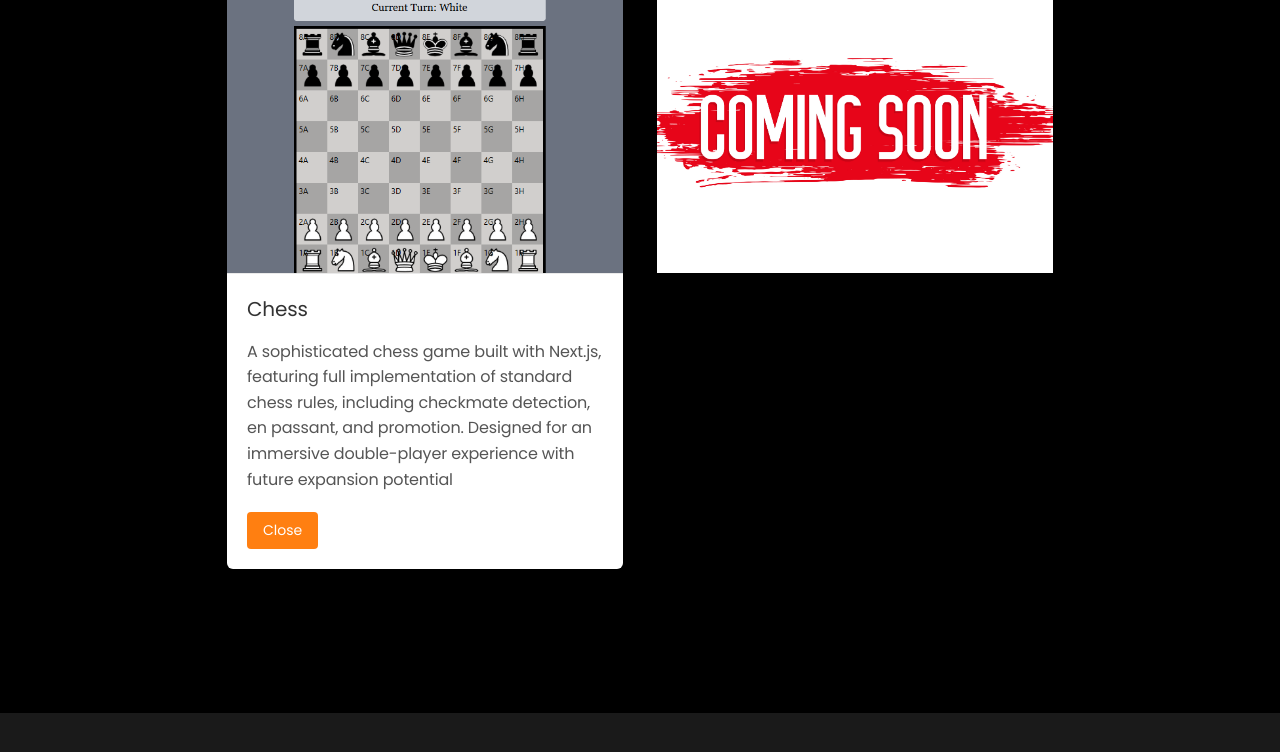
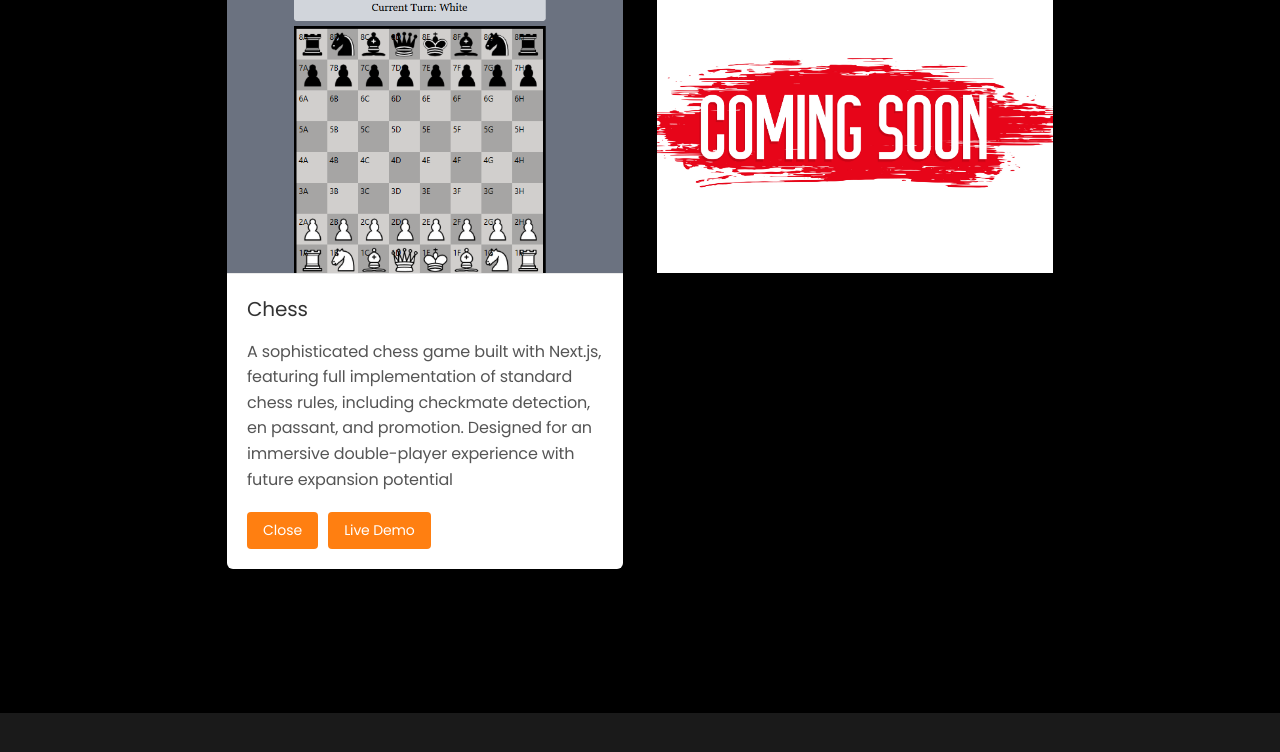
Before and after one commit to nlafontaine11/Nic-Portfolio, a plain HTML site: page index.html in a window 1280 px wide. Both pictures are taken after a click on the element 425 px from the left and 1990 px from the top of the page. Shown: the part 1868-2620 px from the top of the page. Drawn offline with nearby package versions, Linux system fonts and the light colour scheme.

Commit message:
adding button to chess

```diff
--- a/css/main.css
+++ b/css/main.css
@@ -373,6 +373,12 @@ h5 {
   color: #555;
 }
 
+.project-buttons {
+  display: flex;
+  gap: 10px;
+  margin-top: 15px;
+}
+
 
 .close-btn {
   padding: 8px 16px;
@@ -387,6 +393,25 @@ h5 {
 
 .close-btn:hover {
   background-color: var(--secondary-accent);
+}
+
+
+.demo-btn {
+  padding: 8px 16px;
+  background-color: var(--secondary-accent);
+  color: white;
+  border: none;
+  border-radius: 4px;
+  cursor: pointer;
+  font-size: 14px;
+  text-decoration: none;
+  display: inline-block;
+  transition: background-color 0.2s ease;
+}
+
+.demo-btn:hover {
+  background-color: var(--secondary-accent);
+  opacity: 0.9;
 }
 
 
--- a/js/projects.js
+++ b/js/projects.js
@@ -36,7 +36,6 @@ function handleProjectClick(box, index) {
     expandedProjectIndex = index;
   }
 }
-
 function expandProject(box, index) {
   // Get project data
   const projectImg = box.querySelector('.project-img').src;
@@ -48,8 +47,17 @@ function expandProject(box, index) {
     'Coming Soon - Fantasy Baskebtall App': 'An upcoming application that allows users to create and manage fantasy basketball teams. Features will include live score updates, player statistics, and competitive leagues with friends.'
   };
 
+  // Project links - add your actual links here
+  const projectLinks = {
+    'Chess':'https://nic-chess.netlify.app/',
+    'Coming Soon - Fantasy Baskebtall App': ''
+  };
+
   // Get the description or use a default one
   const description = descriptions[projectTitle] || 'More information about this project is coming soon.';
+
+  // Get the link if available
+  const projectLink = projectLinks[projectTitle] || '';
 
   // Clone the original content
   const originalContent = box.innerHTML;
@@ -63,7 +71,10 @@ function expandProject(box, index) {
       <div class="project-description">
         <h3>${projectTitle}</h3>
         <p>${description}</p>
-        <button class="close-btn">Close</button>
+        <div class="project-buttons">
+          <button class="close-btn">Close</button>
+          ${projectLink ? `<a href="${projectLink}" target="_blank" class="demo-btn">Live Demo</a>` : ''}
+        </div>
       </div>
     </div>
   `;
@@ -78,6 +89,14 @@ function expandProject(box, index) {
     e.stopPropagation();
     closeProject(box, index);
   });
+
+  // Prevent clicks on the links and buttons from bubbling up to the project box
+  const projectButtons = box.querySelector('.project-buttons');
+  if (projectButtons) {
+    projectButtons.addEventListener('click', function(e) {
+      e.stopPropagation();
+    });
+  }
 
   // Prevent clicks on the image from bubbling up to the project box
   const imgContainer = box.querySelector('.project-image-container');
```
